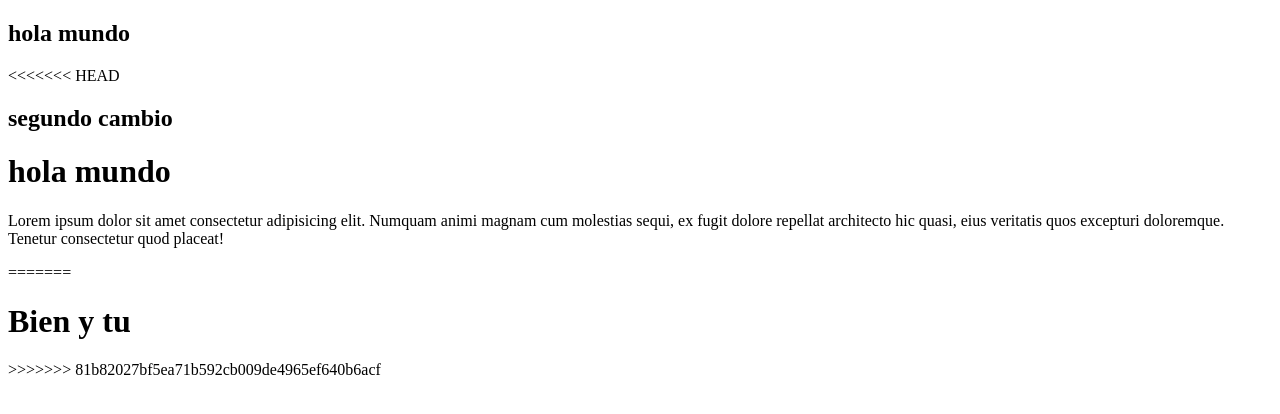
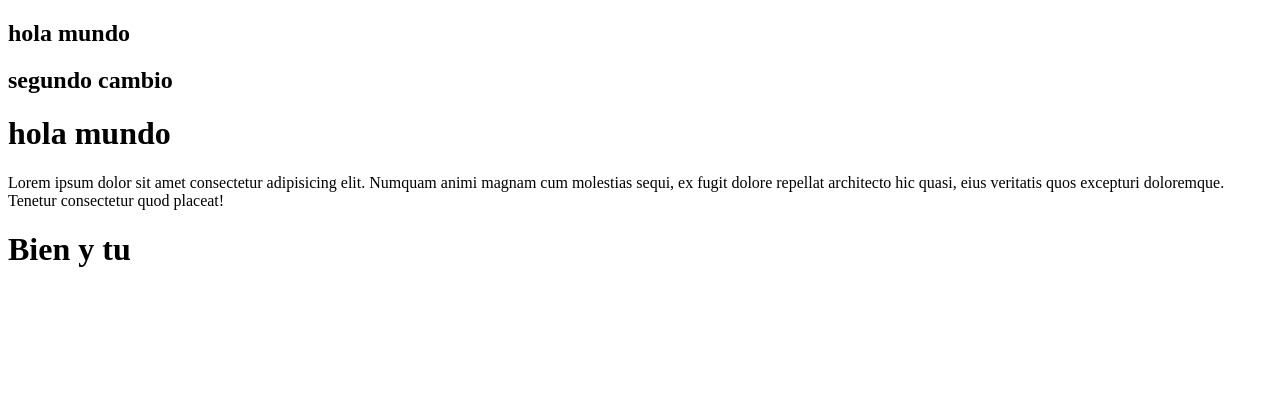
Before and after one commit to EdwarLamus/pruebaRepositorio, a plain HTML site: page prueba32.html in a window 1280 px wide. Drawn offline with Linux system fonts and the light colour scheme.

Commit message:
agregue actualizacion

```diff
--- a/prueba32.html
+++ b/prueba32.html
@@ -7,12 +7,12 @@
 </head>
 <body>
     <h2>hola mundo</h2>
-<<<<<<< HEAD
+
     <h2>segundo cambio</h2>
     <h1>hola mundo</h1>
     <p> Lorem ipsum dolor sit amet consectetur adipisicing elit. Numquam animi magnam cum molestias sequi, ex fugit dolore repellat architecto hic quasi, eius veritatis quos excepturi doloremque. Tenetur consectetur quod placeat!   </p>
-=======
+
     <h1>Bien y tu</h1>
->>>>>>> 81b82027bf5ea71b592cb009de4965ef640b6acf
+
 </body>
 </html>
```
